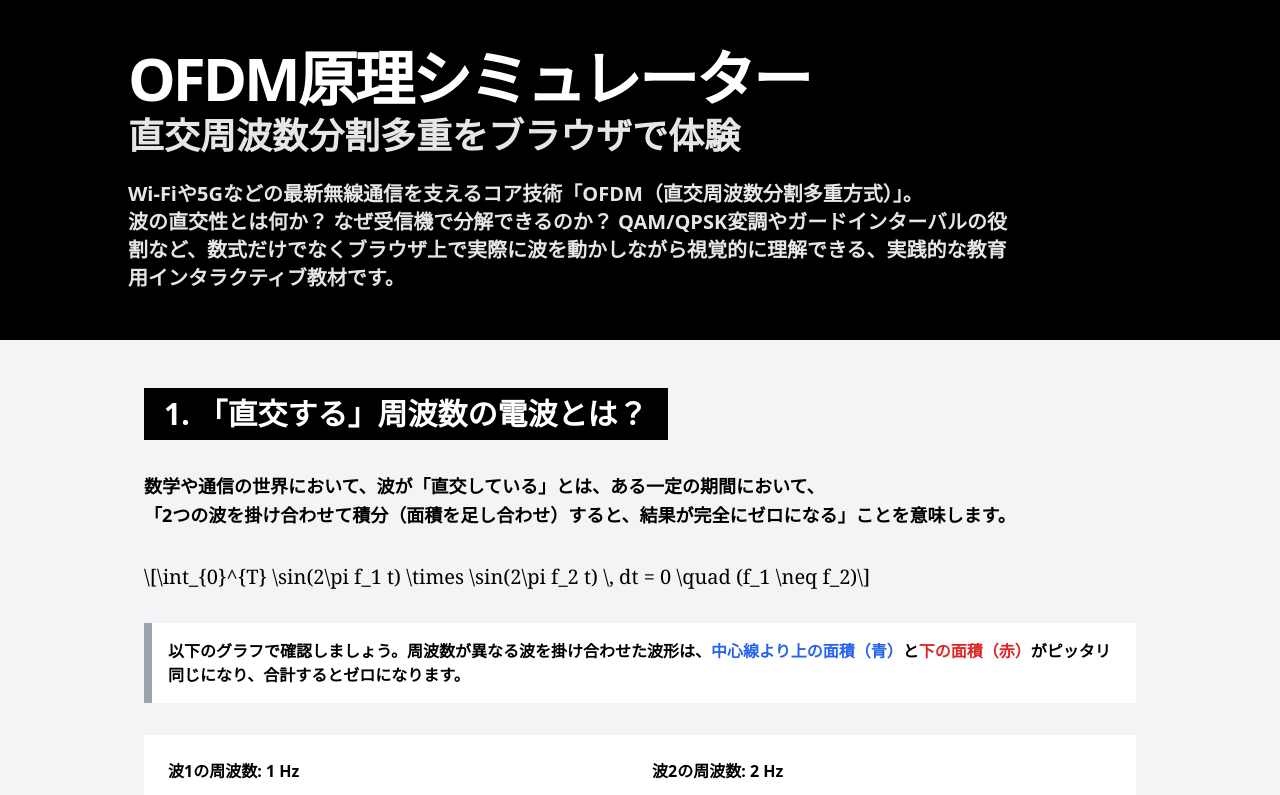
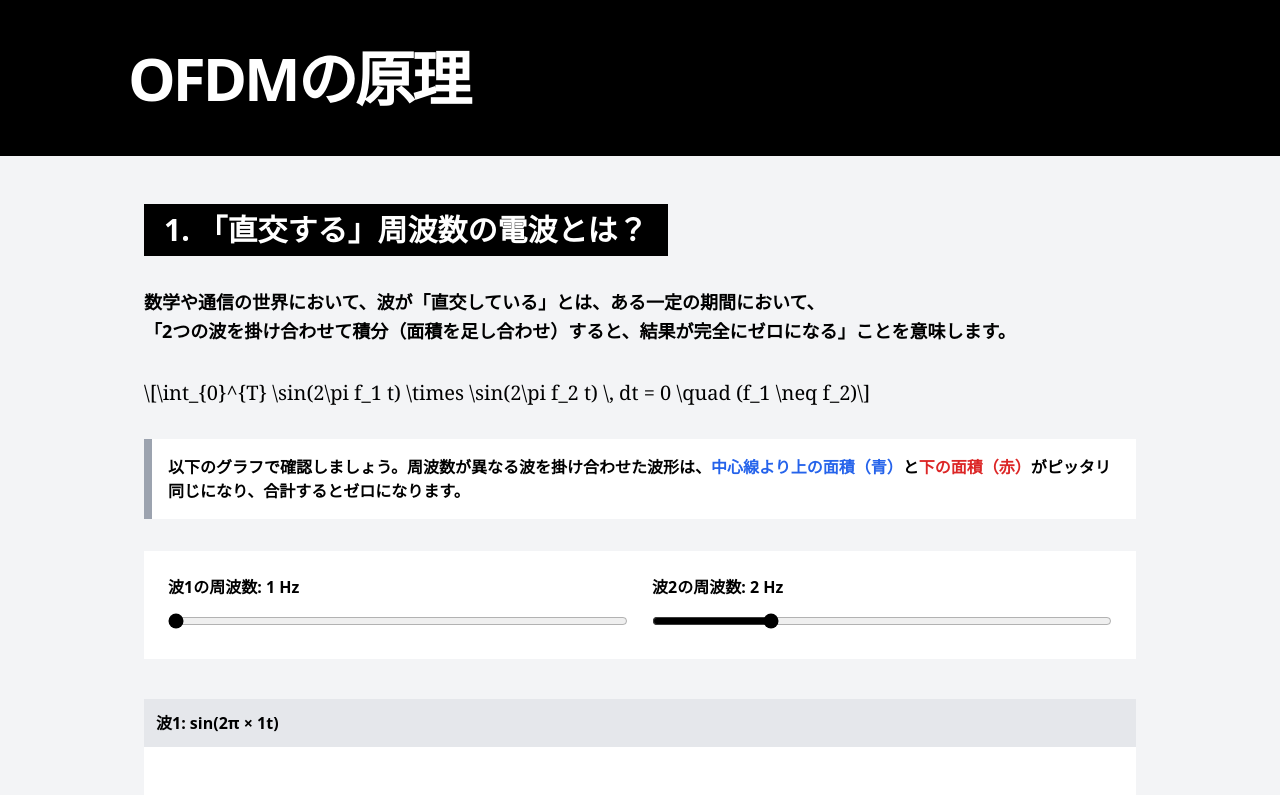
Before and after one commit to agtkh/ofdm-lecture, a React (Vite) app: page / in a window 1280 px wide. Shown: the top 795 px of the page. Built offline with nearby package versions, Linux system fonts and the light colour scheme.

Commit message:
Simplify header and remove simulator wording

```diff
--- a/index.html
+++ b/index.html
@@ -4,20 +4,20 @@
     <meta charset="UTF-8" />
     <link rel="icon" type="image/svg+xml" href="/ofdm-lecture/favicon.svg" />
     <meta name="viewport" content="width=device-width, initial-scale=1.0" />
-    <title>OFDM原理シミュレーター - 直交周波数分割多重をブラウザで直感的に学ぶ</title>
-    <meta name="description" content="OFDM（直交周波数分割多重方式）の原理をブラウザ上でインタラクティブに体験・学習できるシミュレーター。サブキャリアの直交性、QAM/QPSK変調、ガードインターバル(GI)、スライディング相関などの仕組みを視覚的に理解できる教育用ツールです。" />
+    <title>OFDMの原理 - 直交周波数分割多重を学ぶ</title>
+    <meta name="description" content="OFDM（直交周波数分割多重方式）の原理をインタラクティブに体験・学習できる教育コンテンツ。サブキャリアの直交性、QAM/QPSK変調、ガードインターバル(GI)、スライディング相関などの仕組みを視覚的に理解できます。" />
     <meta name="keywords" content="OFDM, 直交周波数分割多重, 通信原理, シミュレーター, QAM, QPSK, ガードインターバル, サブキャリア, I/Q平面, 学習, 教育" />
 
     <!-- Open Graph / Facebook -->
     <meta property="og:type" content="website" />
-    <meta property="og:title" content="OFDM原理シミュレーター - 直交周波数分割多重を直感的に学ぶ" />
-    <meta property="og:description" content="波の合成や積分、QAM/QPSK変調、ガードインターバルの役割をブラウザ上のシミュレーションでわかりやすく解説します。" />
-    <meta property="og:site_name" content="OFDM Principle Simulator" />
+    <meta property="og:title" content="OFDMの原理 - 直交周波数分割多重を学ぶ" />
+    <meta property="og:description" content="波の合成や積分、QAM/QPSK変調、ガードインターバルの役割をわかりやすく解説します。" />
+    <meta property="og:site_name" content="OFDMの原理" />
 
     <!-- Twitter -->
     <meta name="twitter:card" content="summary_large_image" />
-    <meta name="twitter:title" content="OFDM原理シミュレーター - 直交周波数分割多重を学ぶ" />
-    <meta name="twitter:description" content="Wi-Fiや5Gで使われるOFDMの仕組み（直交性、QAM変調、ガードインターバルなど）を動かしながら学べるインタラクティブ教材。" />
+    <meta name="twitter:title" content="OFDMの原理 - 直交周波数分割多重を学ぶ" />
+    <meta name="twitter:description" content="Wi-Fiや5Gで使われるOFDMの仕組み（直交性、QAM変調、ガードインターバルなど）を動かしながら学べる教育コンテンツ。" />
 
     <!-- Canonical URL (デプロイ後のURLを設定しておく) -->
     <link rel="canonical" href="https://agtkh.github.io/ofdm-lecture/" />
@@ -27,8 +27,8 @@
     {
       "@context": "https://schema.org",
       "@type": "WebApplication",
-      "name": "OFDM原理シミュレーター",
-      "description": "OFDM（直交周波数分割多重方式）の原理をインタラクティブに体験・学習できるブラウザベースのシミュレーター。サブキャリアの直交性、QAM/QPSK変調、ガードインターバルの仕組みを視覚的に解説します。",
+      "name": "OFDMの原理",
+      "description": "OFDM（直交周波数分割多重方式）の原理をインタラクティブに学習できる教育コンテンツ。サブキャリアの直交性、QAM/QPSK変調、ガードインターバルの仕組みを視覚的に解説します。",
       "applicationCategory": "EducationalApplication",
       "operatingSystem": "All",
       "offers": {
--- a/ofdm_principle_simulator.tsx
+++ b/ofdm_principle_simulator.tsx
@@ -508,11 +508,7 @@ export default function App() {
     <div className="min-h-screen bg-white text-black font-sans selection:bg-black selection:text-white pb-0">
       <header className="bg-black text-white p-8 md:p-12">
         <div className="max-w-5xl mx-auto">
-          <h1 className="text-4xl md:text-5xl lg:text-6xl font-black mb-4 uppercase tracking-tighter leading-tight">OFDM原理シミュレーター<br/><span className="text-2xl md:text-4xl font-bold tracking-normal opacity-90 mt-2 block">直交周波数分割多重をブラウザで体験</span></h1>
-          <p className="text-lg md:text-xl font-bold opacity-90 mt-6 max-w-4xl">
-            Wi-Fiや5Gなどの最新無線通信を支えるコア技術「OFDM（直交周波数分割多重方式）」。<br className="hidden md:block" />
-            波の直交性とは何か？ なぜ受信機で分解できるのか？ QAM/QPSK変調やガードインターバルの役割など、数式だけでなくブラウザ上で実際に波を動かしながら視覚的に理解できる、実践的な教育用インタラクティブ教材です。
-          </p>
+          <h1 className="text-4xl md:text-5xl lg:text-6xl font-black uppercase tracking-tighter leading-tight">OFDMの原理</h1>
         </div>
       </header>
 
```
Also changed, not shown: 1 other file (tests, documents, lock files or other folders).
